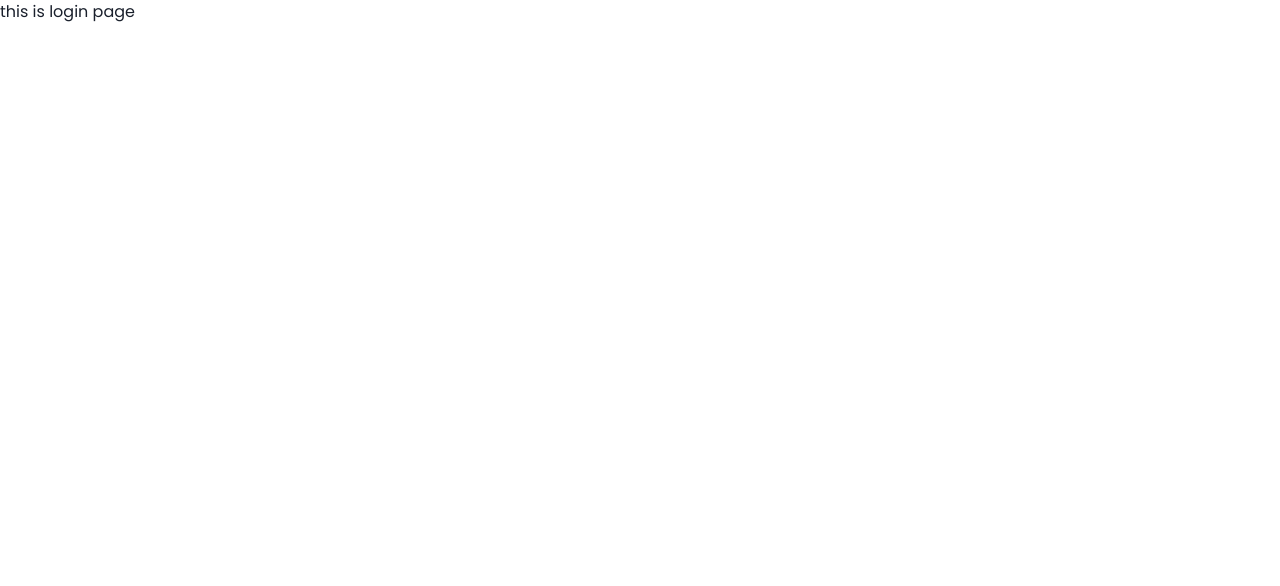
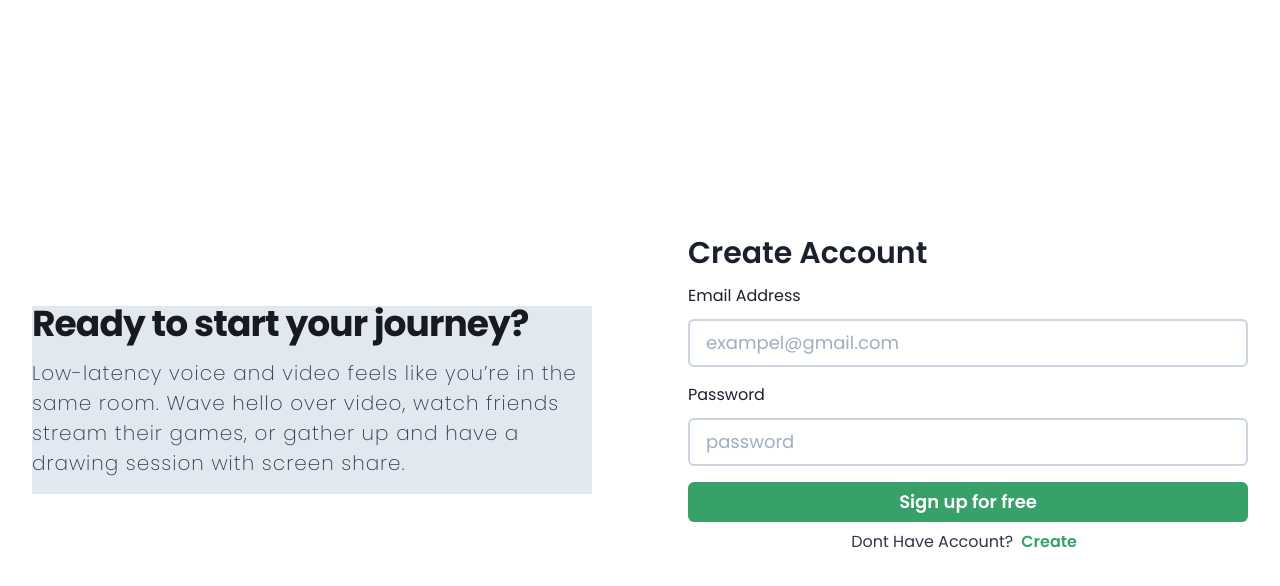
Before and after one commit to KhalilMeziane/Reflect-GLGL-project, a React (Create React App) app: page /login in a window 1280 px wide. Shown: the top 586 px of the page. Built offline with nearby package versions, Linux system fonts and the light colour scheme.

Commit message:
build login page

```diff
--- a/src/pages/login.jsx
+++ b/src/pages/login.jsx
@@ -1,13 +1,112 @@
 import React from 'react'
 import { Helmet } from "react-helmet"
+import { Link } from 'react-router-dom'
+import {
+  chakra,
+  Box,
+  GridItem,
+  Button,
+  SimpleGrid,
+  Input,
+  Text,
+  Stack
+} from "@chakra-ui/react"
 
 export default function Login() {
     return (
         <>
             <Helmet>
-                <title>login | Reflect</title>
+                <title>Login | Reflect</title>
             </Helmet>
-            <h1>this is login page</h1>
+            <Box px={8} mx="auto">
+                <SimpleGrid
+                    alignItems="center"
+                    w="full"
+                    columns={{ base: 1, lg: 12 }}
+                    gap={{ base: 0, lg: 24 }}
+                    mx="auto"
+                    h="100vh"
+                >
+                    <GridItem
+                        colSpan={{ base: "auto", lg: 6 }}
+                        textAlign={{ base: "center", lg: "left" }}
+                        bg="gray.200"
+                    >
+                        <chakra.h1
+                            mb={4}
+                            fontSize={{ base: "3xl", md: "4xl" }}
+                            fontWeight="bold"
+                            lineHeight={{ base: "shorter", md: "none" }}
+                            color="gray.900"
+                            letterSpacing={{ base: "normal", md: "tight" }}
+                        >
+                            Ready to start your journey?
+                        </chakra.h1>
+                        <chakra.p
+                            mb={{ base: 10, md: 4 }}
+                            fontSize={{ base: "lg", md: "xl" }}
+                            fontWeight="thin"
+                            color="gray.700"
+                            letterSpacing="wider"
+                        >
+                            Low-latency voice and video feels like you’re in the same room. Wave
+                            hello over video, watch friends stream their games, or gather up and
+                            have a drawing session with screen share.
+                        </chakra.p>
+                    </GridItem>
+                    <GridItem colSpan={{ base: "auto", md: 6 }}>
+                        <Box as="form" mb={6}>
+                            <Text fontSize="3xl" fontWeight="semibold" textTransform="capitalize" pt={2}>create account</Text>
+                            <SimpleGrid
+                                columns={1}
+                                py={2}
+                                spacing={4}
+                            >
+                                <Stack>
+                                    <Text mb='3px'>Email Address</Text>
+                                    <Input
+                                        type="email"
+                                        placeholder="exampel@gmail.com"
+                                        required="true"
+                                        color="gray.900"
+                                        borderColor="gray.300"
+                                        border="2px"
+                                        borderStyle="solid"
+                                        size="lg"
+                                    />
+                                </Stack>
+                                <Stack>
+                                    <Text mb='3px'>Password</Text>
+                                    <Input
+                                        type="password"
+                                        placeholder="password"
+                                        required="true"
+                                        color="gray.900"
+                                        borderColor="gray.300"
+                                        border="2px"
+                                        borderStyle="solid"
+                                        size="lg"
+                                    />
+                                </Stack>
+                                <Button bg="green.500" fontSize="lg" variant="none" color="white" w="full" py={3.5} type="submit">
+                                    Sign up for free
+                                </Button>
+                            </SimpleGrid>
+                            <Text
+                                fontSize="md"
+                                textAlign="center"
+                                color="gray.700"
+                                textTransform="capitalize"
+                            >
+                                dont have account?
+                                <Link to="/signup">
+                                    <Text display="inline" px="2" fontWeight="semibold" color="green.500">Create</Text>
+                                </Link>
+                            </Text>
+                        </Box>
+                    </GridItem>
+                </SimpleGrid>
+            </Box>
         </>
     )
 }
```
